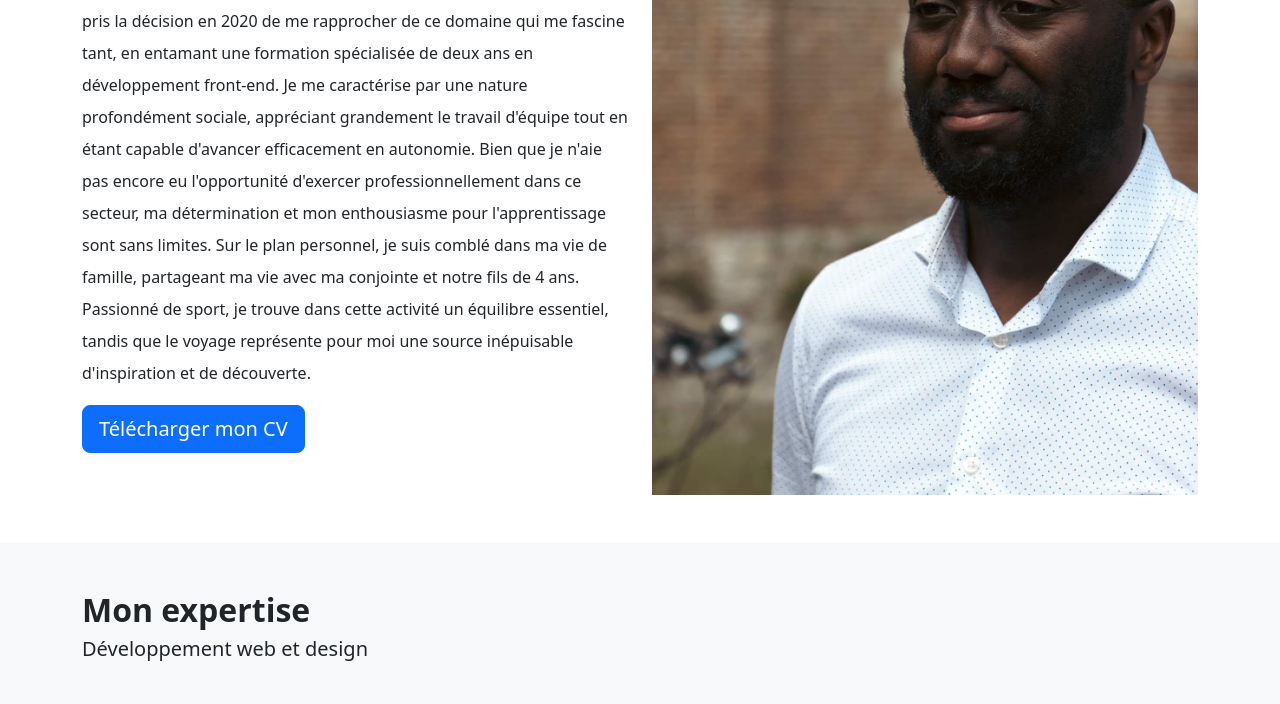
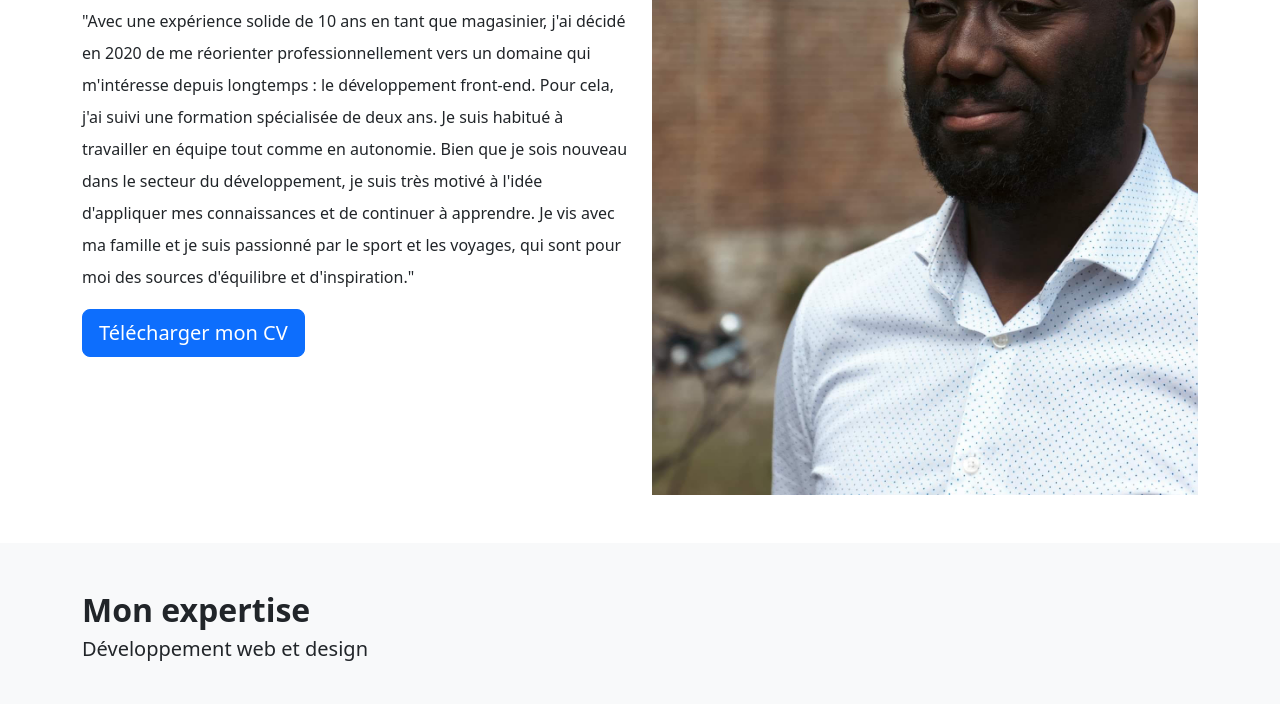
Before and after one commit to tatosteph/cvSteph, a website: page index.html in a window 1280 px wide. Shown: the part 396-1100 px from the top of the page. Drawn offline with nearby package versions, Linux system fonts and the light colour scheme.

Commit message:
texte sur moi

```diff
--- a/index.html
+++ b/index.html
@@ -56,19 +56,13 @@
             <h2 class="fw-light">Bienvenue dans mon univers créatif</h2>
             <h3 class="fw-light">À propos de moi</h3>
             <p class="fw-light lh-lg">
-              Fort de près de 10 ans d'expérience en tant que magasinier, ma passion pour les nouvelles technologies a
-              toujours occupé une place prépondérante dans ma vie. Animé par cet amour pour l'innovation, j'ai pris la
-              décision en 2020 de me rapprocher de ce domaine qui me fascine tant, en entamant une formation spécialisée
-              de deux ans en développement front-end.
+              "Avec une expérience solide de 10 ans en tant que magasinier, j'ai décidé en 2020 de me réorienter
+              professionnellement vers un domaine qui m'intéresse depuis longtemps : le développement front-end. Pour
+              cela, j'ai suivi une formation spécialisée de deux ans. Je suis habitué à travailler en équipe tout comme
+              en autonomie. Bien que je sois nouveau dans le secteur du développement, je suis très motivé à l'idée
+              d'appliquer mes connaissances et de continuer à apprendre. Je vis avec ma famille et je suis passionné par
+              le sport et les voyages, qui sont pour moi des sources d'équilibre et d'inspiration."
 
-              Je me caractérise par une nature profondément sociale, appréciant grandement le travail d'équipe tout en
-              étant capable d'avancer efficacement en autonomie. Bien que je n'aie pas encore eu l'opportunité d'exercer
-              professionnellement dans ce secteur, ma détermination et mon enthousiasme pour l'apprentissage sont sans
-              limites.
-
-              Sur le plan personnel, je suis comblé dans ma vie de famille, partageant ma vie avec ma conjointe et notre
-              fils de 4 ans. Passionné de sport, je trouve dans cette activité un équilibre essentiel, tandis que le
-              voyage représente pour moi une source inépuisable d'inspiration et de découverte.
             </p>
             <form action="/votreDossier/cv/CV Yves Stephane Mahop (5).pdf">
               <button type="submit" class="btn btn-primary btn-lg">Télécharger mon CV</button>
```
